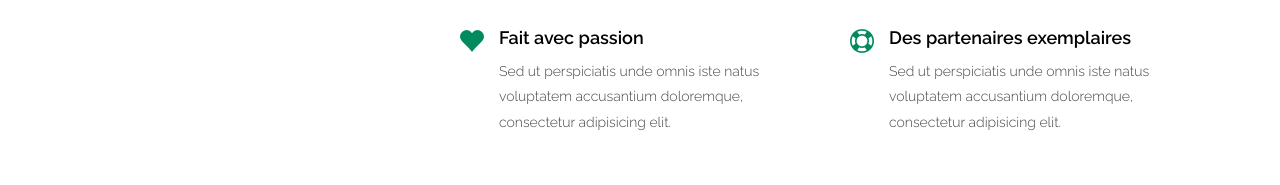
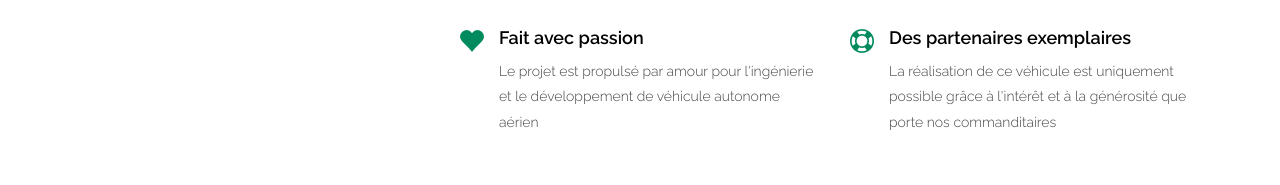
Before and after one commit to Straktor/KISSUS-site, a website: page index.html in a window 1280 px wide. Shown: the part 1304-1489 px from the top of the page. Drawn offline with Linux system fonts and the light colour scheme; some packages are replaced by stand-ins of ours; a web font is replaced by a local one.

Commit message:
Ajout de la description dans les sections "fait avec passion" et "des partenaires exemplaires"

```diff
--- a/index.html
+++ b/index.html
@@ -201,7 +201,7 @@
 											</div>
 											<div class="info">
 												<h4>Fait avec passion</h4>
-												<p>Sed ut perspiciatis unde omnis iste natus voluptatem accusantium doloremque, consectetur adipisicing elit.</p>
+												<p>Le projet est propulsé par amour pour l'ingénierie et le développement de véhicule autonome aérien</p>
 											</div>
 										</div>
 
@@ -215,7 +215,7 @@
 											</div>
 											<div class="info">
 												<h4>Des partenaires exemplaires</h4>
-												<p>Sed ut perspiciatis unde omnis iste natus voluptatem accusantium doloremque, consectetur adipisicing elit.</p>
+												<p>La réalisation de ce véhicule est uniquement possible grâce à l'intérêt et à la générosité que porte nos commanditaires</p>
 											</div>
 										</div>
 
```
